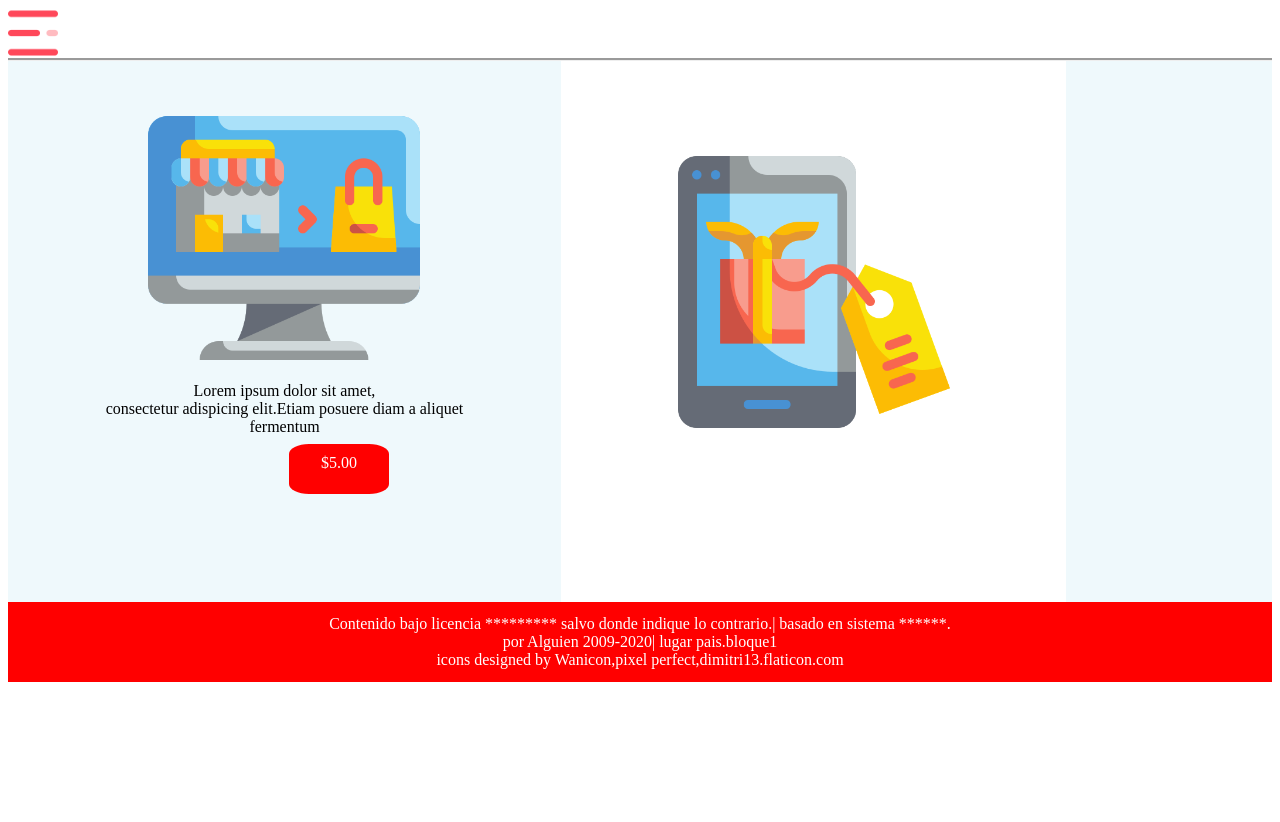
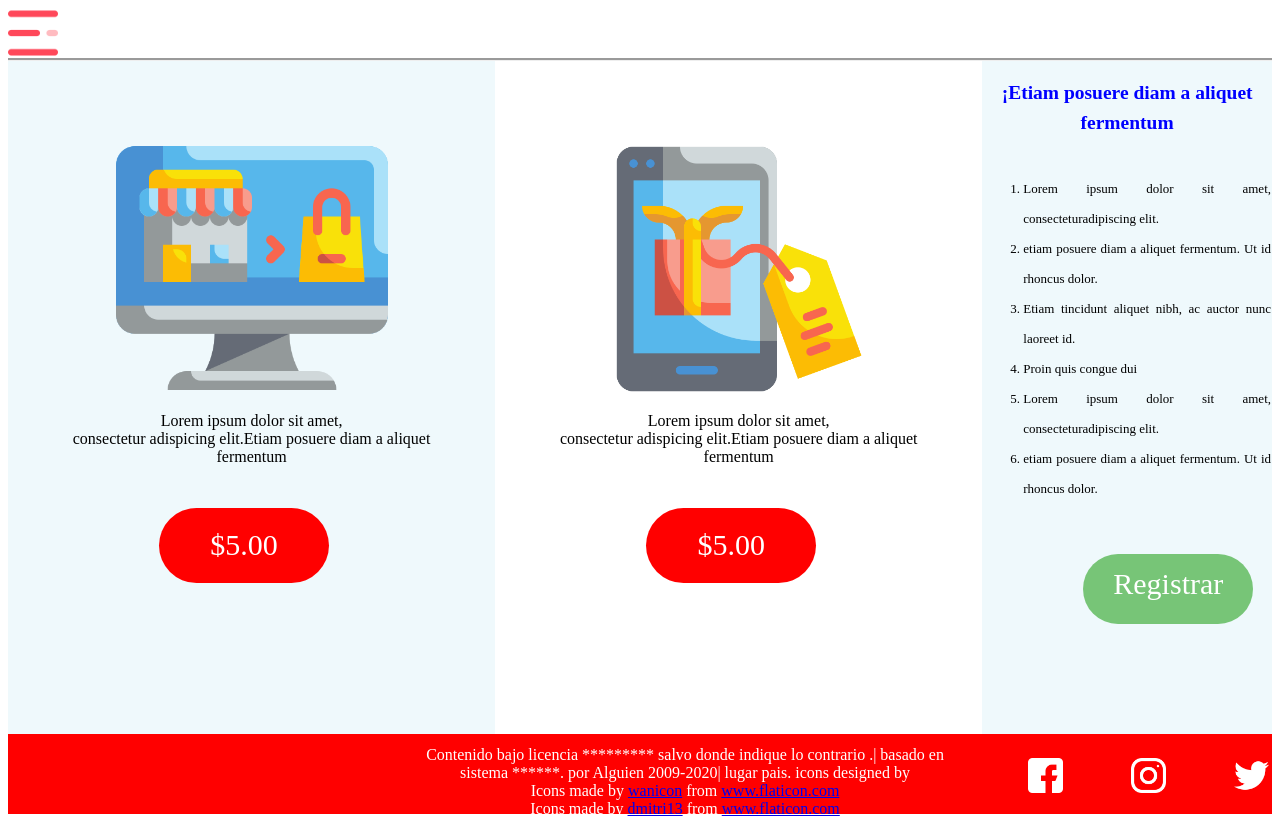
Before and after one commit to karlaLorena31/ventas, a plain HTML site: page index.html in a window 1280 px wide. Before the commit the page ends 800 px from the top, so only its background shows below. Drawn offline with Linux system fonts and the light colour scheme.

Commit message:
nueva actualizacion

```diff
--- a/edicion.css
+++ b/edicion.css
@@ -10,13 +10,28 @@
 .pie{
 
     width: 100%;
-    height: 75px;
+    height: 80px;
     background-color: red;
+
+
+}
+
+.p1{
     text-align: center;
     color: white;
-    padding-top:5px ;
-    line-height: 2px;
+    padding-top: 10px ;
+    padding-left: 400px;
+
+
 }
+
+.redes{
+
+    padding-left: 65px;
+
+
+}
+
 
 
 .tabla{
@@ -28,8 +43,8 @@
 
 .bloq1{
 
-    width: 800px;
-    height: 460px;
+    width: 600px;
+    height: 50px;
     background-color: rgba(215, 239, 247,0.4);
     padding-bottom: 80px;
 
@@ -38,8 +53,8 @@
 
 .bloq2{
 
-    width: 800px;
-    height: 460px;
+    width: 600px;
+    height: 50px;
 
     padding-bottom: 80px;
 
@@ -49,10 +64,23 @@
 
 .bloq3{
 
-    width: 500px;
-    height: 460px;
+    width: 300px;
+    height: 50px;
     background-color: rgba(215, 239, 247,0.4);
     padding-bottom: 80px;
+
+    font-size: 13px;
+    text-align: justify;
+    line-height: 30px;
+
+}
+
+
+h2{
+    color: blue;
+    padding-bottom: 20px;
+    line-height: 30px;
+
 
 }
 
@@ -62,6 +90,16 @@
     width: 300px;
 }
 
+.tablet{
+
+    width: 270px;
+    padding-top: 30px ;
+}
+
+
+
+
+
 .div1{
 
     text-align: center;
@@ -69,16 +107,48 @@
 
 }
 
+
+.div2{
+
+    text-align: center;
+}
+
 .precio{
 
-    border-radius: 20% ;
+    border-radius: 101px 101px 101px 101px;
+    -moz-border-radius: 101px 101px 101px 101px;
+    -webkit-border-radius: 101px 101px 101px 101px;
+    border: 0px solid #000000;
     background-color: red;
     color: white;
     text-align: center;
     padding: 10px;
-    width: 80px;
-    height: 30px;
-    margin-left: 280px;
+    padding-top: 20px;
+    width: 150px;
+    height: 45px;
+    margin-left: 150px;
+    margin-top: 50px;
+    font-size: 30px;
+}
+.registrar{
+
+     border-radius: 101px 101px 101px 101px;
+    -moz-border-radius: 101px 101px 101px 101px;
+    -webkit-border-radius: 101px 101px 101px 101px;
+     border: 0px solid #000000;
+    background-color:rgb(119, 197, 119);
+    color: white;
+    text-align: center;
+    padding: 10px;
+    padding-top: 15px;
+    width: 150px;
+    height: 45px;
+    margin-left: 100px;
+    margin-top: 50px;
+    font-size: 30px;
+
+
+
 
 
 
--- a/index.html
+++ b/index.html
@@ -1,5 +1,6 @@
 <!DOCTYPE html>
 <html lang="en">
+
 <head>
     <meta charset="UTF-8">
     <meta name="viewport" content="width=device-width, initial-scale=1.0">
@@ -7,6 +8,7 @@
     <title>Document</title>
     <link rel="stylesheet" href="edicion.css">
 </head>
+
 <body>
 
     <div class="menu"> <img width="50px" src="Recursos/menu.png" alt=""></div>
@@ -15,27 +17,65 @@
         <tr>
             <td class="bloq1">
                 <div class="div1">
-                    <img class="computador" src= "Recursos/comercio-y-compras.png" alt="">
+                    <img class="computador" src="Recursos/comercio-y-compras.png" alt="">
                 </div>
 
                 <div class="div1">
 
 
-                   <p>Lorem ipsum dolor sit amet,</p>
-                   <p>consectetur adispicing elit.Etiam posuere diam a aliquet</p>
-                   <p>fermentum</p>
+                    <p>Lorem ipsum dolor sit amet,</p>
+                    <p>consectetur adispicing elit.Etiam posuere diam a aliquet</p>
+                    <p>fermentum</p>
 
                 </div>
 
-                <div> <p class="precio">$5.00</p></div>
+                <div>
+                    <p class="precio">$5.00</p>
+                </div>
+
+            </td>
+            <td class="bloq2">
+                <div class="div1">
+                    <img class="tablet" src="Recursos/al-por-menor.png" alt="">
+                </div>
+
+                <div class="div1">
 
 
+                    <p>Lorem ipsum dolor sit amet,</p>
+                    <p>consectetur adispicing elit.Etiam posuere diam a aliquet</p>
+                    <p>fermentum</p>
+
+                </div>
+
+                <div>
+                    <p class="precio">$5.00</p>
+                </div>
 
             </td>
-            <td class="bloq2"><div class="div1"><img class="computador" src= "Recursos/al-por-menor.png" alt=""> </div></td>
-            <td class="bloq3"><div>  </div></td>
+
+            <td class="bloq3">
+                <div>
+                    <h2 class="div2">¡Etiam posuere diam a aliquet fermentum</h2 class="div1">
+                    <ol>
+                        <li> Lorem ipsum dolor sit amet, consecteturadipiscing elit. </li>
+                        <li> etiam posuere diam a aliquet fermentum. Ut id rhoncus dolor.</li>
+                        <li> Etiam tincidunt aliquet nibh, ac auctor nunc laoreet id.</li>
+                        <li>Proin quis congue dui</li>
+                        <li>Lorem ipsum dolor sit amet, consecteturadipiscing elit.</li>
+                        <li>etiam posuere diam a aliquet fermentum. Ut id rhoncus dolor.</li>
+                    </ol>
+
+                </div>
+                <div>
+                    <p class="registrar">Registrar</p>
+                </div>
+
+            </td>
 
         </tr>
+
+
 
 
 
@@ -43,10 +83,44 @@
     </table>
 
     <div class="pie">
-        <p>Contenido bajo licencia ********* salvo donde indique lo contrario.| basado en sistema ******.</p>
-         <p>por Alguien 2009-2020| lugar pais.bloque1</p>
-         <p>icons designed by Wanicon,pixel perfect,dimitri13.flaticon.com</p>
+
+        <table>
+
+            <tr>
+                <td class="p1">
+                    Contenido bajo licencia ********* salvo donde indique lo contrario .| basado en sistema ******.
+                    por Alguien 2009-2020| lugar pais.
+                    icons designed by
+                    <div>Icons made by <a href="https://www.flaticon.com/authors/wanicon" title="wanicon">wanicon</a>
+                        from <a href="https://www.flaticon.com/" title="Flaticon">www.flaticon.com</a></div>
+
+                    <div>Icons made by <a href="https://www.flaticon.com/authors/dmitri13" title="dmitri13">dmitri13</a>
+                        from <a href="https://www.flaticon.com/" title="Flaticon">www.flaticon.com</a></div>
+
+
+
+
+
+                </td>
+
+                <td class="redes">
+                    <img width="35px" src="Recursos/facebook_white.png" alt=""> </td>
+
+                <td class="redes">
+                    <img width="35px" src="Recursos/instagram_white.png" alt="">
+                </td>
+                <td class="redes">
+                    <img width="35px" src="Recursos/twitter_white.png" alt="">
+                </td>
+
+
+            </tr>
+        </table>
+
     </div>
 
+
+
 </body>
+
 </html>
```
